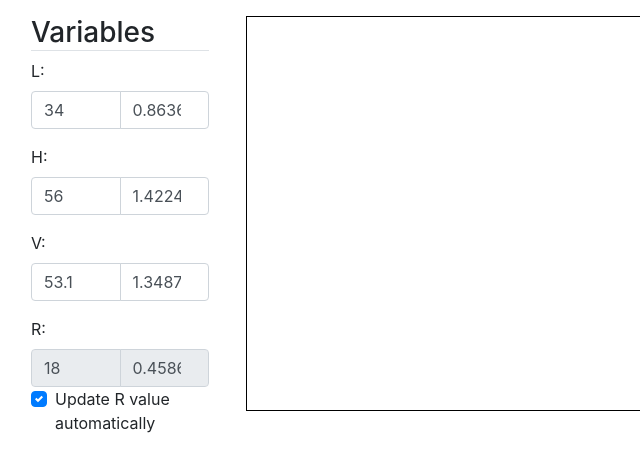
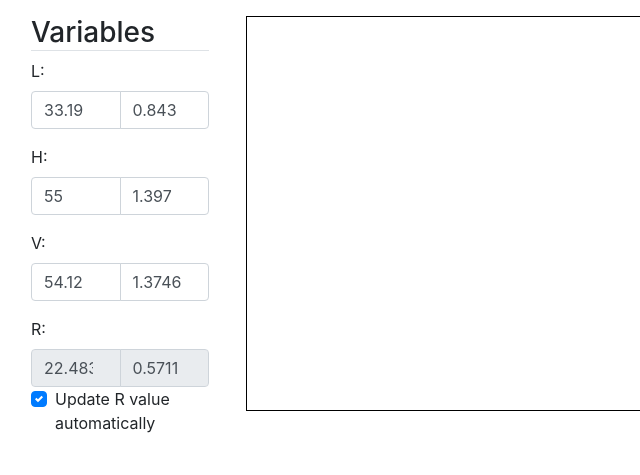
Before and after one commit to EarthCow/TarzanSwing, a plain HTML site: page index.html in a window 1280 px wide. Shown: the top 475 px of the page, 0-640 px from the left. Drawn offline with nearby package versions, Linux system fonts and the light colour scheme.

Commit message:
Corrects group 1 per 79308b0

```diff
--- a/index.html
+++ b/index.html
@@ -39,29 +39,29 @@
           <div class="form-group">
             <label for="L">L:</label>
             <div class="input-group">
-              <input type="number" class="form-control" id="L" value="34" />
-              <input type="number" class="form-control metric" id="L_m" value="0.8636" />
+              <input type="number" class="form-control" id="L" value="33.19" />
+              <input type="number" class="form-control metric" id="L_m" value="0.843" />
             </div>
           </div>
           <div class="form-group">
             <label for="H">H:</label>
             <div class="input-group">
-              <input type="number" class="form-control" id="H" value="56" />
-              <input type="number" class="form-control metric" id="H_m" value="1.4224" />
+              <input type="number" class="form-control" id="H" value="55" />
+              <input type="number" class="form-control metric" id="H_m" value="1.397" />
             </div>
           </div>
           <div class="form-group">
             <label for="V">V:</label>
             <div class="input-group">
-              <input type="number" class="form-control" id="V" value="53.1" />
-              <input type="number" class="form-control metric" id="V_m" value="1.3487" />
+              <input type="number" class="form-control" id="V" value="54.12" />
+              <input type="number" class="form-control metric" id="V_m" value="1.3746" />
             </div>
           </div>
           <div class="form-group">
             <label for="R">R:</label>
             <div class="input-group">
-              <input type="number" class="form-control" id="R" value="18" disabled />
-              <input type="number" class="form-control metric" id="R_m" value="0.4586" disabled />
+              <input type="number" class="form-control" id="R" value="22.4834" disabled />
+              <input type="number" class="form-control metric" id="R_m" value="0.5711" disabled />
             </div>
             <div class="custom-control custom-checkbox">
               <input type="checkbox" class="custom-control-input" id="updateR" checked />
```
